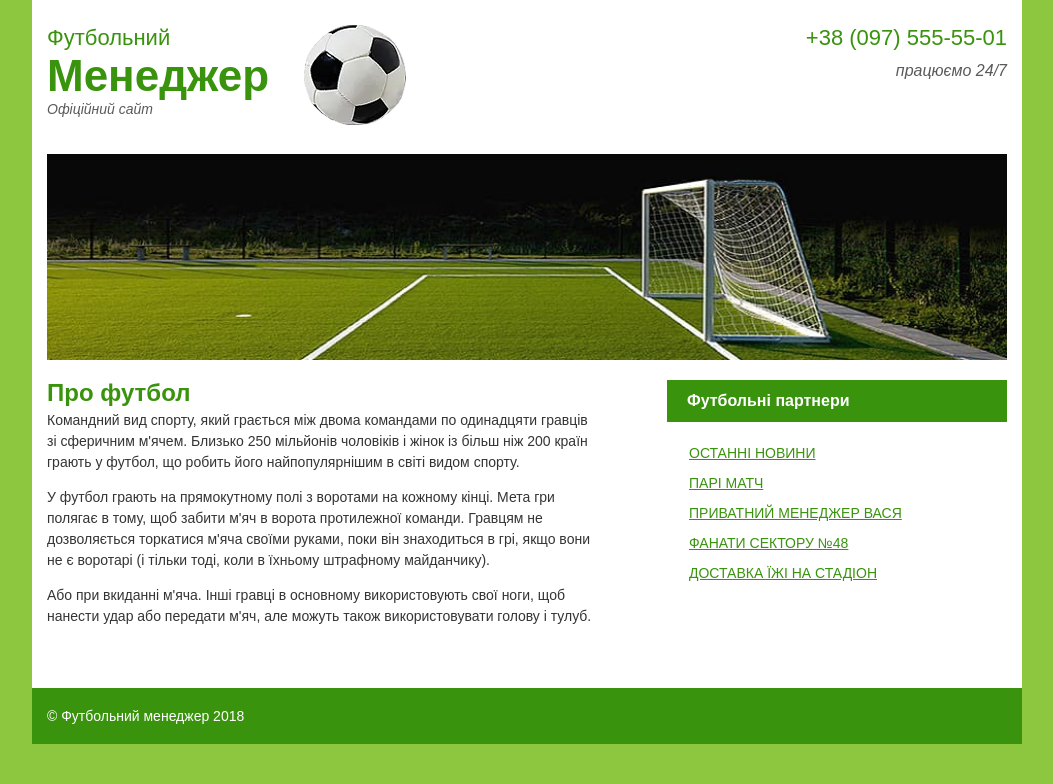
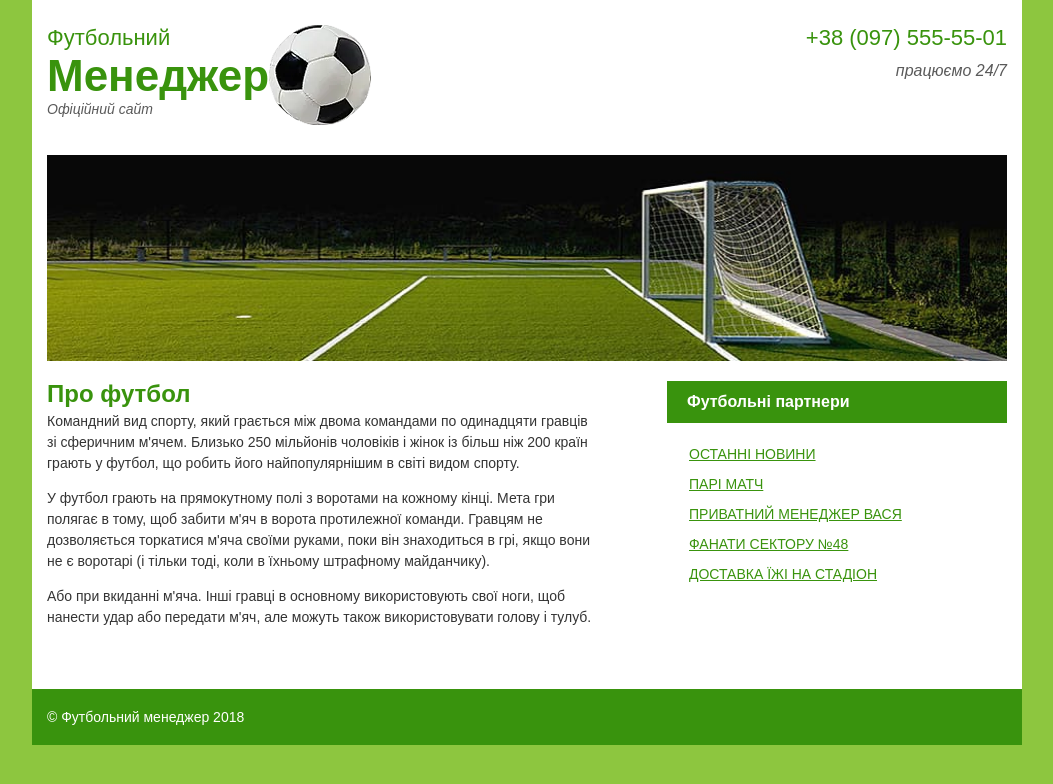
Before and after one commit to Kari-228/football-manager-1.0, a plain HTML site: page index.html in a window 1280 px wide. Shown: the whole page, without its empty margins (113-1166 px from the left). Drawn offline with Linux system fonts and the light colour scheme.

Commit message:
logo-margim

```diff
--- a/css/style.css
+++ b/css/style.css
@@ -16,7 +16,6 @@ body {
     justify-content: space-between;
 }
 .logo p{
-    padding-right: 35px;
     margin: 0;
     display: flex;
     flex-direction: column;
@@ -42,7 +41,7 @@ body {
 }
 
 .picture{
-    padding-right: 35px;
+    margin: 0.35px;
 }
 
 .tel i {
@@ -130,8 +129,7 @@ body {
     text-transform: uppercase;
     color: #39930d;
     transition: all 1s ease;
-
-    padding-right: 15px;
+    display: block;
 }
 
 .footer{
```
